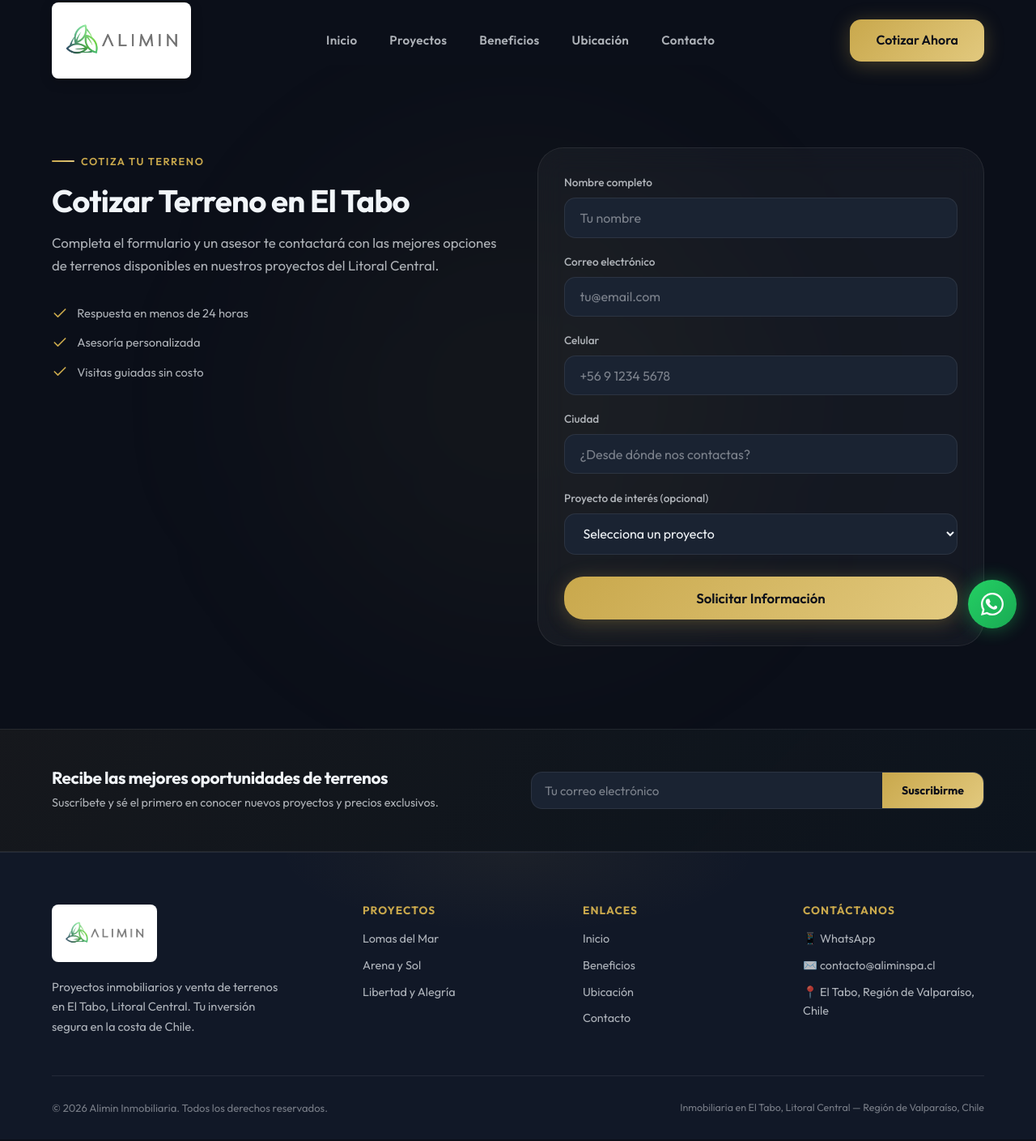
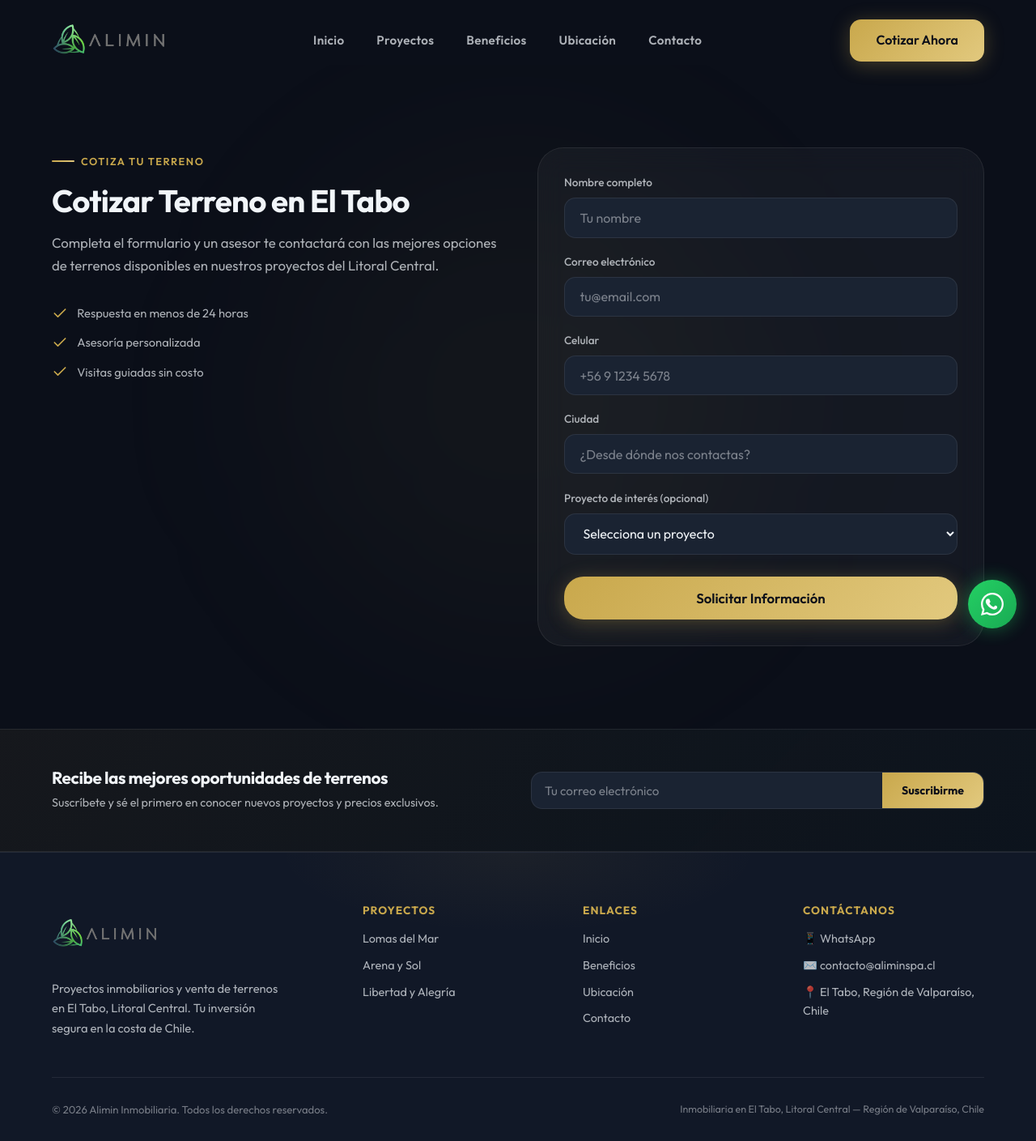
Before and after one commit to Nico-lab-cl/aliminspa, a Next.js app: page /contacto in a window 1280 px wide. Shown: the whole page at 81% size. Built offline with nearby package versions, Linux system fonts and the light colour scheme.

Commit message:
fix: remove white background from logo

```diff
--- a/src/components/layout/Footer.module.css
+++ b/src/components/layout/Footer.module.css
@@ -29,12 +29,6 @@
     flex-direction: column;
     gap: 1.2rem;
     align-items: flex-start;
-}
-
-.brand img {
-    background: white;
-    padding: 0.5rem 1rem;
-    border-radius: var(--radius-sm);
 }
 
 .desc {
--- a/src/components/layout/Navbar.module.css
+++ b/src/components/layout/Navbar.module.css
@@ -34,14 +34,6 @@
     display: flex;
     align-items: center;
     transition: transform 0.2s ease;
-    background: white;
-    padding: 0.5rem 1rem;
-    border-radius: var(--radius-sm);
-    box-shadow: 0 4px 15px rgba(0, 0, 0, 0.2);
-}
-
-.scrolled .logo {
-    box-shadow: 0 2px 10px rgba(0, 0, 0, 0.3);
 }
 
 .logo:hover {
```
